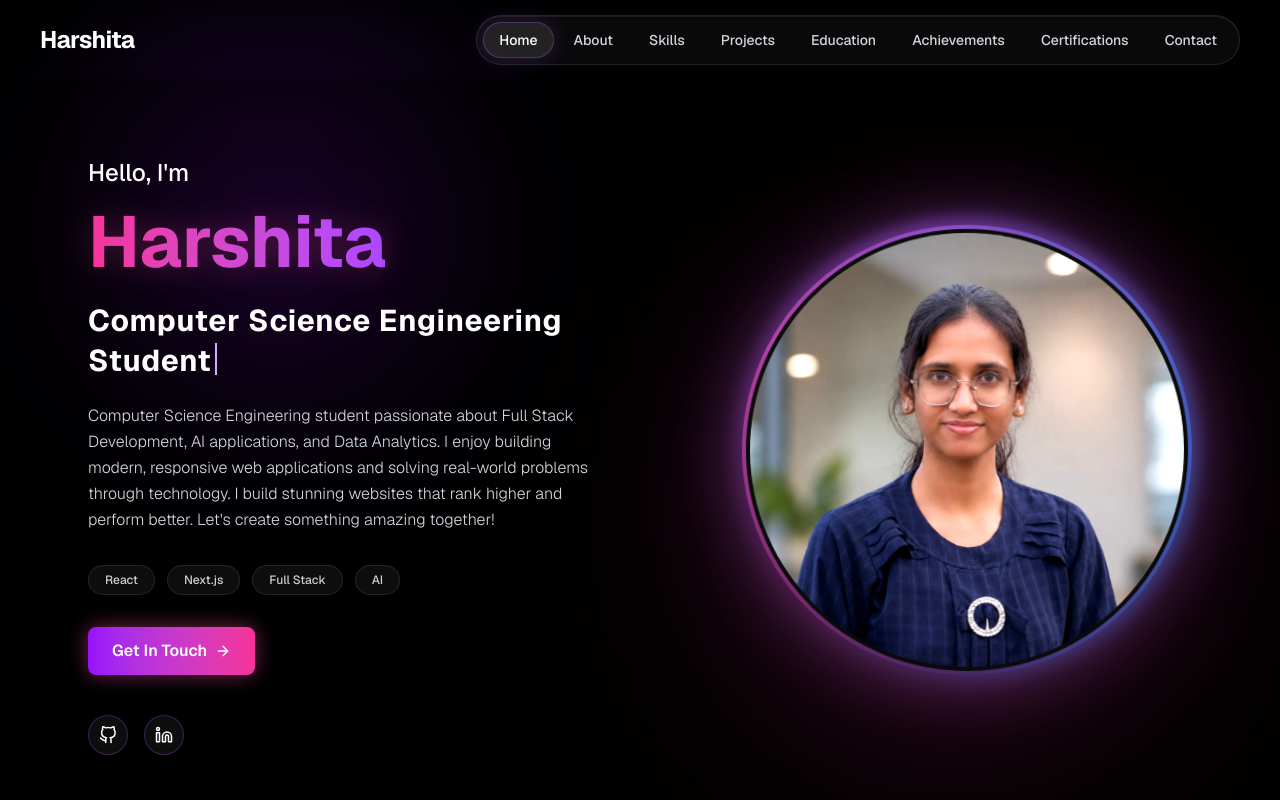
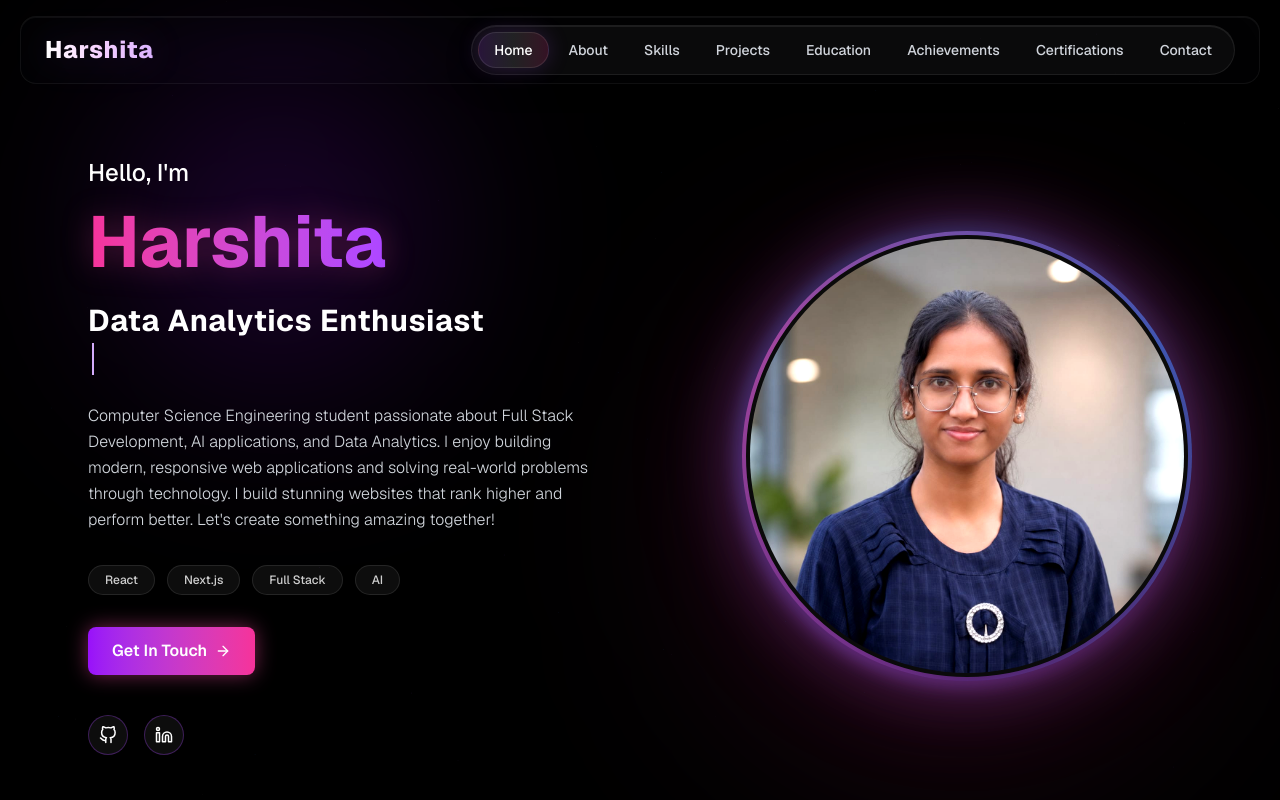
Before and after one commit to Harshita202004/My-Portfolio, a Next.js app: page / in a window 1280 px wide. Shown: the top 800 px of the page. Built offline with nearby package versions, Linux system fonts and the light colour scheme.

Commit message:
Improve portfolio responsiveness, navbar, animations, and UI polish

```diff
--- a/components/Hero.tsx
+++ b/components/Hero.tsx
@@ -9,17 +9,42 @@ export default function Hero() {
   const [typedTitle, setTypedTitle] = useState("");
 
   useEffect(() => {
-    let index = 0;
-    const interval = window.setInterval(() => {
-      index += 1;
-      setTypedTitle(portfolioData.title.slice(0, index));
+    const roles = portfolioData.typingRoles;
+    let roleIndex = 0;
+    let charIndex = 0;
+    let deleting = false;
+    let timeout: number;
 
-      if (index >= portfolioData.title.length) {
-        window.clearInterval(interval);
+    const type = () => {
+      const currentRole = roles[roleIndex];
+      setTypedTitle(currentRole.slice(0, charIndex));
+
+      if (!deleting && charIndex < currentRole.length) {
+        charIndex += 1;
+        timeout = window.setTimeout(type, 58);
+        return;
       }
-    }, 54);
 
-    return () => window.clearInterval(interval);
+      if (!deleting && charIndex === currentRole.length) {
+        deleting = true;
+        timeout = window.setTimeout(type, 1300);
+        return;
+      }
+
+      if (deleting && charIndex > 0) {
+        charIndex -= 1;
+        timeout = window.setTimeout(type, 34);
+        return;
+      }
+
+      deleting = false;
+      roleIndex = (roleIndex + 1) % roles.length;
+      timeout = window.setTimeout(type, 260);
+    };
+
+    type();
+
+    return () => window.clearTimeout(timeout);
   }, []);
 
   return (
@@ -38,8 +63,10 @@ export default function Hero() {
               {portfolioData.name}
             </span>
           </h1>
-          <h2 className="min-h-[72px] text-2xl md:text-3xl font-bold mb-6 text-white tracking-wide sm:min-h-0">
-            <span>{typedTitle}</span>
+          <h2 className="mb-6 min-h-[72px] text-2xl font-bold tracking-wide text-white md:min-h-[40px] md:text-3xl">
+            <span className="inline-block w-full max-w-full">
+              {typedTitle}
+            </span>
             <motion.span
               aria-hidden="true"
               animate={{ opacity: [0, 1, 1, 0] }}
@@ -84,20 +111,23 @@ export default function Hero() {
 
         <motion.div initial={{ opacity: 0, x: 50 }} animate={{ opacity: 1, x: 0 }} transition={{ duration: 0.8, delay: 0.2, ease: [0.22, 1, 0.36, 1] }} className="relative order-1 flex justify-center lg:order-2 lg:justify-end">
           <motion.div
-               animate={{ y: [-10, 10, -10], rotate: [-0.8, 0.8, -0.8] }}
-               whileHover={{ scale: 1.035, rotateX: 4, rotateY: -6 }}
-               transition={{ y: { duration: 6, repeat: Infinity, ease: "easeInOut" }, rotate: { duration: 6, repeat: Infinity, ease: "easeInOut" }, scale: { duration: 0.3 } }}
-               className="relative w-[240px] h-[240px] sm:w-[300px] sm:h-[300px] md:w-[450px] md:h-[450px] rounded-full p-[3px] md:p-1 will-change-transform"
+               whileHover={{
+                 scale: 1.035,
+                 rotateX: 3,
+                 rotateY: -4,
+                 boxShadow:
+                   "0 0 76px rgba(168, 85, 247, 0.42), 0 0 130px rgba(236, 72, 153, 0.22), inset 0 0 24px rgba(168, 85, 247, 0.38)",
+               }}
+               transition={{ duration: 0.35, ease: [0.22, 1, 0.36, 1] }}
+               className="group relative h-[240px] w-[240px] rounded-full p-[3px] will-change-transform sm:h-[300px] sm:w-[300px] md:h-[450px] md:w-[450px] md:p-1"
                style={{
                  background: "conic-gradient(from 180deg, rgba(168,85,247,0.15), rgba(236,72,153,0.75), rgba(59,130,246,0.65), rgba(168,85,247,0.15))",
                  boxShadow: "0 0 70px rgba(168, 85, 247, 0.35), 0 0 120px rgba(236, 72, 153, 0.18), inset 0 0 22px rgba(168, 85, 247, 0.35)",
                }}
           >
-            <motion.div
+            <div
               aria-hidden="true"
-              animate={{ rotate: 360 }}
-              transition={{ duration: 18, repeat: Infinity, ease: "linear" }}
-              className="absolute -inset-2 -z-10 rounded-full bg-[conic-gradient(from_90deg,rgba(236,72,153,.05),rgba(168,85,247,.45),rgba(59,130,246,.35),rgba(236,72,153,.05))] blur-sm"
+              className="absolute -inset-2 -z-10 rounded-full bg-[conic-gradient(from_90deg,rgba(236,72,153,.05),rgba(168,85,247,.42),rgba(59,130,246,.28),rgba(236,72,153,.05))] opacity-75 blur-sm transition-opacity duration-500 group-hover:opacity-100"
             />
             <div className="w-full h-full rounded-full overflow-hidden bg-[#0A0A0A] relative border-[4px] border-[#0A0A0A]">
               <Image
--- a/components/Navbar.tsx
+++ b/components/Navbar.tsx
@@ -66,40 +66,53 @@ export default function Navbar() {
 
   return (
     <header
-      className={`fixed inset-x-0 top-0 z-50 transition-all duration-300 ${
+      className={`fixed inset-x-0 top-0 z-50 px-3 transition-all duration-300 sm:px-5 ${
         scrolled
-          ? "bg-[#08080A]/78 backdrop-blur-2xl border-b border-white/10 shadow-[0_8px_40px_rgba(0,0,0,0.35)]"
-          : "bg-[#08080A]/20 backdrop-blur-sm"
+          ? "py-3"
+          : "py-4"
       }`}
     >
-      <div className="mx-auto flex h-[72px] max-w-7xl items-center justify-between px-5 sm:h-20 sm:px-6 lg:px-10">
+      <div
+        className={`mx-auto flex h-[64px] max-w-7xl items-center justify-between rounded-2xl border px-4 transition-all duration-300 sm:h-[68px] sm:px-5 lg:px-6 ${
+          scrolled
+            ? "border-white/10 bg-[#08080A]/72 shadow-[0_18px_60px_rgba(0,0,0,0.32),inset_0_1px_0_rgba(255,255,255,0.08)] backdrop-blur-2xl"
+            : "border-white/[0.06] bg-[#08080A]/30 shadow-[inset_0_1px_0_rgba(255,255,255,0.05)] backdrop-blur-xl"
+        }`}
+      >
         {/* Logo */}
         <motion.a
-          whileHover={{ y: -1 }}
+          whileHover={{ y: -1, scale: 1.015 }}
+          whileTap={{ scale: 0.98 }}
           href="#home"
-          className="text-2xl font-bold tracking-tight text-white transition hover:text-violet-300"
+          className="bg-gradient-to-r from-white via-fuchsia-200 to-purple-300 bg-clip-text text-2xl font-extrabold tracking-[0.035em] text-transparent drop-shadow-[0_0_18px_rgba(168,85,247,0.18)] transition duration-300 hover:drop-shadow-[0_0_22px_rgba(236,72,153,0.28)]"
         >
           {portfolioData.name}
         </motion.a>
 
         {/* Desktop Navigation */}
-        <nav className="hidden items-center gap-1 rounded-full border border-white/10 bg-white/[0.035] p-1.5 shadow-[inset_0_1px_0_rgba(255,255,255,0.08)] lg:flex">
+        <nav className="hidden items-center gap-1 rounded-full border border-white/[0.08] bg-white/[0.035] p-1.5 shadow-[inset_0_1px_0_rgba(255,255,255,0.08),0_10px_30px_rgba(0,0,0,0.16)] lg:flex">
           {navItems.map((item) => (
             <a
               key={item.label}
               href={item.href}
-              className={`relative rounded-full px-4 py-2 text-sm font-medium transition-all duration-300 hover:text-white ${
+              className={`relative rounded-full px-3.5 py-2 text-sm font-medium transition-colors duration-300 xl:px-4 ${
                 activeHref === item.href ? "text-white" : "text-gray-300"
               }`}
             >
               {activeHref === item.href && (
                 <motion.span
                   layoutId="nav-active-pill"
-                  className="absolute inset-0 rounded-full border border-purple-400/25 bg-white/10 shadow-[0_0_22px_rgba(168,85,247,0.22)]"
-                  transition={{ type: "spring", stiffness: 380, damping: 32 }}
+                  className="absolute inset-0 rounded-full border border-white/10 bg-gradient-to-r from-purple-500/18 via-white/10 to-pink-500/18 shadow-[0_0_22px_rgba(168,85,247,0.2)]"
+                  transition={{ type: "spring", stiffness: 430, damping: 36 }}
                 />
               )}
-              <span className="relative z-10">{item.label}</span>
+              <motion.span
+                className="relative z-10 block"
+                whileHover={{ y: -1 }}
+                transition={{ duration: 0.2 }}
+              >
+                {item.label}
+              </motion.span>
             </a>
           ))}
         </nav>
@@ -108,7 +121,7 @@ export default function Navbar() {
         <motion.button
           whileTap={{ scale: 0.94 }}
           onClick={() => setMobileOpen(!mobileOpen)}
-          className="rounded-xl border border-white/10 bg-white/[0.04] p-2 text-white shadow-[inset_0_1px_0_rgba(255,255,255,0.08)] transition hover:bg-white/10 lg:hidden"
+          className="rounded-xl border border-white/10 bg-white/[0.05] p-2 text-white shadow-[inset_0_1px_0_rgba(255,255,255,0.08)] transition hover:border-purple-400/30 hover:bg-purple-500/10 lg:hidden"
           aria-label="Toggle Menu"
         >
           {mobileOpen ? <X size={24} /> : <Menu size={24} />}
@@ -123,9 +136,9 @@ export default function Navbar() {
             animate={{ opacity: 1, height: "auto" }}
             exit={{ opacity: 0, height: 0 }}
             transition={{ duration: 0.28, ease: [0.22, 1, 0.36, 1] }}
-            className="overflow-hidden border-t border-white/10 bg-[#08080A]/94 shadow-[0_20px_60px_rgba(0,0,0,0.4)] backdrop-blur-2xl lg:hidden"
+            className="mx-auto mt-2 max-w-7xl overflow-hidden rounded-2xl border border-white/10 bg-[#08080A]/92 shadow-[0_22px_70px_rgba(0,0,0,0.42),inset_0_1px_0_rgba(255,255,255,0.07)] backdrop-blur-2xl lg:hidden"
           >
-            <nav className="grid gap-2 px-5 py-5 sm:px-6">
+            <nav className="grid gap-2 p-3 sm:p-4">
               {navItems.map((item, index) => (
                 <motion.a
                   key={item.label}
@@ -134,10 +147,10 @@ export default function Navbar() {
                   initial={{ opacity: 0, x: -12 }}
                   animate={{ opacity: 1, x: 0 }}
                   transition={{ delay: index * 0.025 }}
-                  className={`rounded-2xl border px-4 py-3 text-base font-medium transition ${
+                  className={`rounded-xl border px-4 py-3 text-base font-medium transition ${
                     activeHref === item.href
-                      ? "border-purple-500/30 bg-purple-500/10 text-white"
-                      : "border-white/0 text-gray-300 hover:border-white/10 hover:bg-white/[0.04] hover:text-violet-300"
+                      ? "border-purple-500/30 bg-gradient-to-r from-purple-500/14 to-pink-500/10 text-white shadow-[0_0_22px_rgba(168,85,247,0.14)]"
+                      : "border-white/0 text-gray-300 hover:border-white/10 hover:bg-white/[0.05] hover:text-violet-200"
                   }`}
                 >
                   {item.label}
--- a/data/portfolio.ts
+++ b/data/portfolio.ts
@@ -7,10 +7,9 @@ export const portfolioData = {
   name: "Harshita",
   title: "Computer Science Engineering Student",
   typingRoles: [
-    "Full Stack Developer",
-    "Python Developer",
-    "AI Enthusiast",
+    "Aspiring Full Stack Developer",
     "Data Analytics Enthusiast",
+    "AI Applications Learner",
     "Problem Solver",
   ],
   shortBio:
```
Also changed, not shown: components/Achievements.tsx (+16 -6 lines), components/Skills.tsx (+8 -4 lines).
